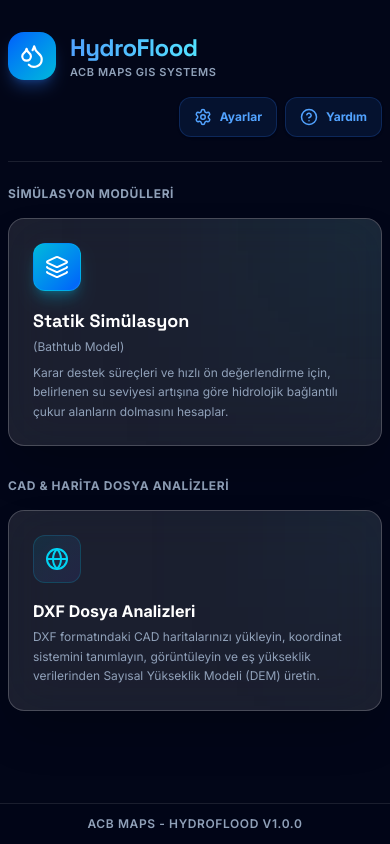
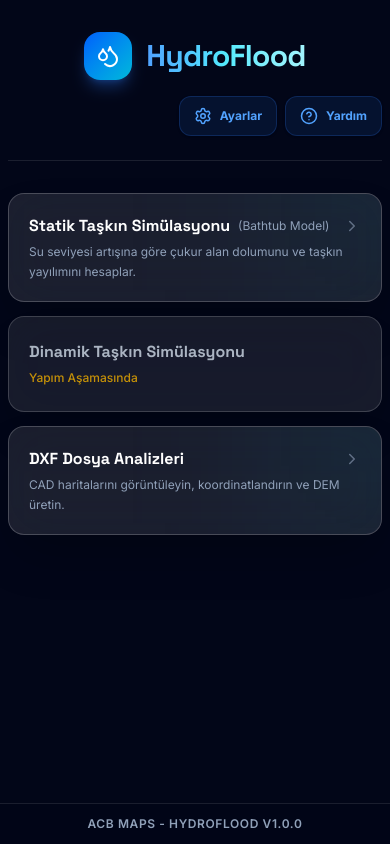
Before and after one commit to ACB-Soft/Hydro-Flood, a React (Vite) app: page / in a window 390 px wide. Built offline with nearby package versions, Linux system fonts and the light colour scheme.

Commit message:
feat(dashboard): update UI layout and icons
Refactor dashboard header styling for improved responsiveness and add new utility icons for expanded functionality.

```diff
--- a/src/components/Dashboard.tsx
+++ b/src/components/Dashboard.tsx
@@ -1,6 +1,6 @@
 import React from 'react';
 import { motion } from 'motion/react';
-import { Droplets, Layers, ChevronRight, Settings, HelpCircle, FileCode, Globe } from 'lucide-react';
+import { Droplets, Layers, ChevronRight, Settings, HelpCircle, Globe, Activity, Construction } from 'lucide-react';
 
 interface DashboardProps {
   onSelectMethod: (method: 'hydraulic' | 'bathtub') => void;
@@ -28,22 +28,17 @@ const Dashboard: React.FC<DashboardProps> = ({
       className="max-w-4xl mx-auto space-y-6 py-2"
     >
       {/* Dashboard Top Branding & Action Bar (Replaces Global Header on Dashboard) */}
-      <div className="flex flex-col sm:flex-row items-start sm:items-center justify-between gap-4 pb-6 border-b border-white/10">
-        <div className="flex items-center gap-3.5">
-          <div className="w-12 h-12 bg-gradient-to-br from-blue-600 to-cyan-500 rounded-2xl flex items-center justify-center shadow-lg shadow-blue-500/30">
-            <Droplets className="text-white" size={26} />
+      <div className="relative flex flex-col sm:flex-row items-center justify-between gap-4 pb-6 border-b border-white/10">
+        <div className="sm:absolute sm:left-1/2 sm:-translate-x-1/2 flex items-center justify-center gap-3.5 w-full sm:w-auto">
+          <div className="h-12 sm:h-14 w-12 sm:w-14 bg-gradient-to-br from-blue-600 to-cyan-500 rounded-2xl flex items-center justify-center shadow-lg shadow-blue-500/30 shrink-0">
+            <Droplets className="text-white w-6 h-6 sm:w-7 sm:h-7" />
           </div>
-          <div>
-            <h1 className="text-2xl sm:text-3xl font-display font-bold tracking-tight bg-gradient-to-r from-blue-400 to-cyan-300 bg-clip-text text-transparent">
-              HydroFlood
-            </h1>
-            <p className="text-[11px] text-slate-400 font-semibold tracking-wider uppercase">
-              ACB MAPS GIS Systems
-            </p>
-          </div>
+          <h1 className="h-12 sm:h-14 flex items-center text-3xl sm:text-4xl md:text-5xl font-display font-extrabold tracking-tight leading-none bg-gradient-to-r from-blue-400 via-cyan-300 to-cyan-200 bg-clip-text text-transparent text-center">
+            HydroFlood
+          </h1>
         </div>
 
-        <div className="flex items-center gap-2 sm:gap-3 w-full sm:w-auto justify-end flex-wrap">
+        <div className="flex items-center gap-2 sm:gap-3 w-full sm:w-auto justify-end ml-auto">
           {isSimulating && (
             <div className="flex items-center gap-2 bg-blue-500/10 px-3 py-2 rounded-xl border border-blue-500/20 text-xs font-bold text-blue-400">
               <div className="w-2 h-2 bg-blue-400 rounded-full animate-ping" />
@@ -71,67 +66,71 @@ const Dashboard: React.FC<DashboardProps> = ({
         </div>
       </div>
 
-      {/* Main Feature Cards */}
-      <div className="space-y-4">
-        <h2 className="text-xs font-bold text-slate-400 uppercase tracking-wider">Simülasyon Modülleri</h2>
+      {/* 3 Analysis Buttons */}
+      <div className="space-y-3.5 pt-2">
+        {/* 1. Statik Taşkın Simülasyonu */}
+        <motion.button
+          whileHover={{ x: 4, scale: 1.005 }}
+          whileTap={{ scale: 0.995 }}
+          onClick={() => onSelectMethod('bathtub')}
+          className="group relative glass rounded-2xl p-5 text-left overflow-hidden border border-white/15 hover:border-cyan-500/40 transition-all duration-300 shadow-xl w-full flex flex-col justify-center min-h-[96px]"
+        >
+          <div className="absolute top-0 right-0 w-48 h-48 bg-cyan-600/10 blur-[80px] -mr-24 -mt-24 group-hover:bg-cyan-600/25 transition-all duration-700" />
 
-        <motion.button
-          whileHover={{ x: 4, scale: 1.01 }}
-          whileTap={{ scale: 0.99 }}
-          onClick={() => onSelectMethod('bathtub')}
-          className="group relative glass rounded-2xl md:rounded-[2.5rem] p-6 md:p-8 text-left overflow-hidden border border-white/20 hover:border-cyan-500/40 transition-all duration-300 shadow-2xl w-full"
-        >
-          <div className="absolute top-0 right-0 w-64 h-64 bg-cyan-600/10 blur-[100px] -mr-32 -mt-32 group-hover:bg-cyan-600/25 transition-all duration-700" />
-
-          <div className="relative z-10 flex flex-col sm:flex-row items-start sm:items-center gap-4 sm:gap-6">
-            <div className="w-12 h-12 sm:w-16 sm:h-16 bg-gradient-to-br from-cyan-500 to-blue-600 rounded-xl sm:rounded-2xl border border-cyan-400/30 flex items-center justify-center shadow-lg shadow-cyan-500/30 shrink-0">
-              <Layers className="text-white w-6 h-6 sm:w-8 sm:h-8" />
-            </div>
-            <div className="flex flex-col gap-2">
-              <h3 className="text-lg sm:text-2xl font-display font-bold text-white group-hover:text-cyan-400 transition-colors flex flex-col items-start gap-1">
-                <span className="flex items-center gap-2">
-                  Statik Simülasyon
-                  <ChevronRight size={20} className="hidden sm:inline opacity-0 group-hover:opacity-100 transition-all -translate-x-2 group-hover:translate-x-0" />
-                </span>
-                <span className="text-xs sm:text-base text-slate-400 font-normal font-sans group-hover:text-cyan-400/80 transition-colors">
+          <div className="relative z-10 space-y-1 w-full">
+            <div className="flex items-center justify-between gap-2">
+              <h3 className="text-base sm:text-lg font-display font-bold text-white group-hover:text-cyan-400 transition-colors flex items-center gap-2">
+                Statik Taşkın Simülasyonu
+                <span className="text-xs text-slate-400 font-normal font-sans">
                   (Bathtub Model)
                 </span>
               </h3>
-              <p className="text-slate-400 text-xs sm:text-sm leading-relaxed max-w-2xl">
-                Karar destek süreçleri ve hızlı ön değerlendirme için, belirlenen su seviyesi artışına göre hidrolojik bağlantılı çukur alanların dolmasını hesaplar.
-              </p>
+              <ChevronRight size={18} className="text-slate-400 opacity-60 group-hover:opacity-100 group-hover:text-cyan-400 transition-all group-hover:translate-x-1 shrink-0" />
             </div>
+            <p className="text-slate-400 text-xs sm:text-sm leading-relaxed">
+              Su seviyesi artışına göre çukur alan dolumunu ve taşkın yayılımını hesaplar.
+            </p>
           </div>
         </motion.button>
 
-        {/* CAD & Harita Dosya Analizleri Section */}
-        <h2 className="text-xs font-bold text-slate-400 uppercase tracking-wider pt-4">CAD & Harita Dosya Analizleri</h2>
+        {/* 2. Dinamik Taşkın Simülasyonu (Yapım Aşamasında) */}
+        <motion.div
+          whileHover={{ scale: 1.002 }}
+          className="group relative glass rounded-2xl p-5 text-left overflow-hidden border border-white/10 opacity-85 transition-all duration-300 shadow-md w-full flex flex-col justify-center min-h-[96px] bg-slate-900/40 cursor-not-allowed"
+        >
+          <div className="relative z-10 space-y-1 w-full">
+            <div className="flex items-center justify-between gap-2 flex-wrap">
+              <h3 className="text-base sm:text-lg font-display font-bold text-slate-300 flex items-center gap-2">
+                Dinamik Taşkın Simülasyonu
+              </h3>
+            </div>
+            <p className="text-amber-400/90 text-xs sm:text-sm font-medium leading-relaxed">
+              Yapım Aşamasında
+            </p>
+          </div>
+        </motion.div>
 
-        <div className="space-y-4">
-          <motion.button
-            whileHover={{ x: 4, scale: 1.01 }}
-            whileTap={{ scale: 0.99 }}
-            onClick={onOpenDXFAnalysis}
-            className="group relative glass rounded-2xl md:rounded-[2rem] p-6 text-left overflow-hidden border border-white/10 hover:border-cyan-500/30 transition-all duration-300 shadow-lg w-full flex flex-col sm:flex-row items-start sm:items-center gap-4 sm:gap-6"
-          >
-            <div className="absolute top-0 right-0 w-48 h-48 bg-cyan-500/5 blur-[80px] -mr-24 -mt-24 group-hover:bg-cyan-500/15 transition-all duration-700" />
+        {/* 3. DXF Dosya Analizleri */}
+        <motion.button
+          whileHover={{ x: 4, scale: 1.005 }}
+          whileTap={{ scale: 0.995 }}
+          onClick={onOpenDXFAnalysis}
+          className="group relative glass rounded-2xl p-5 text-left overflow-hidden border border-white/15 hover:border-cyan-500/40 transition-all duration-300 shadow-xl w-full flex flex-col justify-center min-h-[96px]"
+        >
+          <div className="absolute top-0 right-0 w-48 h-48 bg-cyan-500/10 blur-[80px] -mr-24 -mt-24 group-hover:bg-cyan-500/20 transition-all duration-700" />
 
-            <div className="relative z-10 flex flex-col sm:flex-row items-start sm:items-center gap-4 sm:gap-6 w-full">
-              <div className="w-12 h-12 sm:w-14 sm:h-14 bg-gradient-to-br from-cyan-500/10 to-indigo-500/10 rounded-xl border border-cyan-500/20 flex items-center justify-center text-cyan-400 group-hover:bg-cyan-500/20 transition-colors shrink-0">
-                <Globe className="text-cyan-400 w-6 h-6 sm:w-7 sm:h-7" />
-              </div>
-              <div className="space-y-1">
-                <h3 className="font-bold text-white text-base sm:text-lg group-hover:text-cyan-400 transition-colors flex items-center gap-1.5">
-                  DXF Dosya Analizleri
-                  <ChevronRight size={18} className="opacity-0 group-hover:opacity-100 transition-opacity" />
-                </h3>
-                <p className="text-xs sm:text-sm text-slate-400 leading-relaxed max-w-2xl">
-                  DXF formatındaki CAD haritalarınızı yükleyin, koordinat sistemini tanımlayın, görüntüleyin ve eş yükseklik verilerinden Sayısal Yükseklik Modeli (DEM) üretin.
-                </p>
-              </div>
+          <div className="relative z-10 space-y-1 w-full">
+            <div className="flex items-center justify-between gap-2">
+              <h3 className="text-base sm:text-lg font-display font-bold text-white group-hover:text-cyan-400 transition-colors flex items-center gap-2">
+                DXF Dosya Analizleri
+              </h3>
+              <ChevronRight size={18} className="text-slate-400 opacity-60 group-hover:opacity-100 group-hover:text-cyan-400 transition-all group-hover:translate-x-1 shrink-0" />
             </div>
-          </motion.button>
-        </div>
+            <p className="text-slate-400 text-xs sm:text-sm leading-relaxed">
+              CAD haritalarını görüntüleyin, koordinatlandırın ve DEM üretin.
+            </p>
+          </div>
+        </motion.button>
       </div>
     </motion.div>
   );
```
